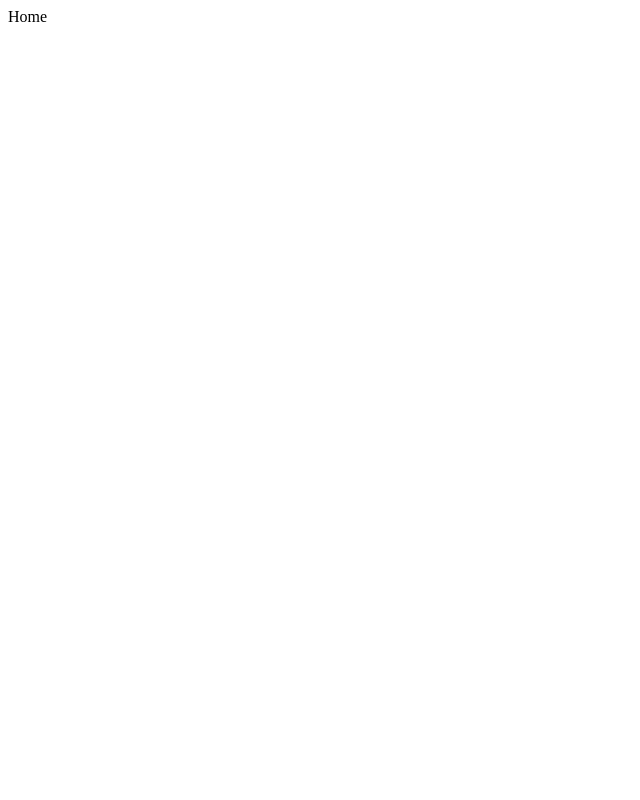
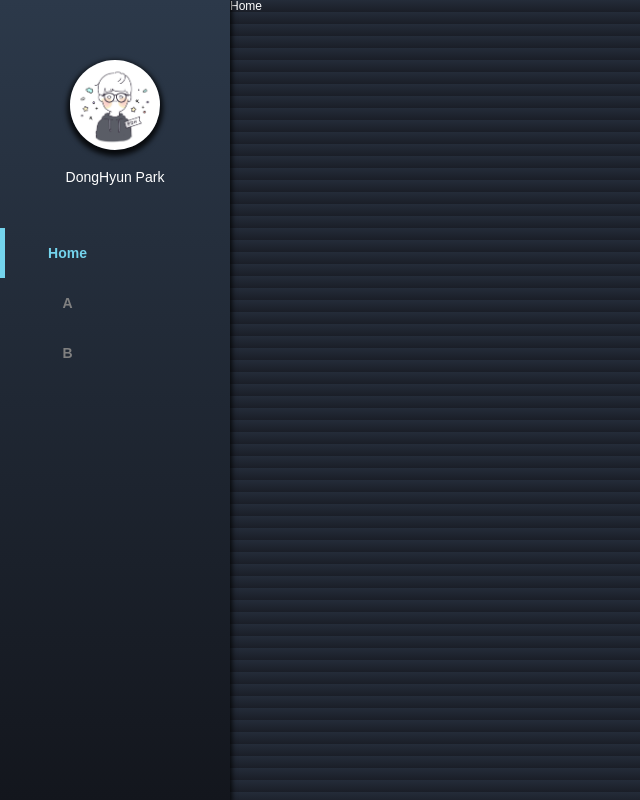
Before and after one commit to qkrdkwl9090/backoffice-react, a React (Create React App) app: page / in a window 1280 px wide. Shown: the whole page, without its empty margins (0-640 px from the left). Built offline with nearby package versions, Linux system fonts and the light colour scheme.

Commit message:
feat: add DrawerLeft(only design)

```diff
--- a/src/components/App.js
+++ b/src/components/App.js
@@ -1,10 +1,13 @@
 import React from "react";
 import PageRouter from "components/Router";
+import GlobalStyles from "components/GlobalStyles";
 
 function App() {
   return (
-    <PageRouter/>
-
+    <>
+      <PageRouter/>
+      <GlobalStyles/>
+    </>
 
   );
 }
--- /dev/null
+++ b/src/components/DrawerLeft.js
@@ -0,0 +1,85 @@
+import React from 'react';
+import styled from 'styled-components';
+import { Link, withRouter } from "react-router-dom";
+import test from "assets/images/123.jpg"
+const DrawerLeft = styled.header`
+    color:white;
+    position: fixed;
+    top:0;
+    left:0;
+    width:230px;
+    height:100%;
+    z-index: 9;
+    display:flex;
+    flex-direction: column;
+    align-items: start;
+    background:linear-gradient(to bottom, rgb(44,57,74), rgb(19,22,29));
+    box-shadow: 0px 1px 5px 2px rgba(0,0,0, 0.8);
+`;
+
+const List = styled.ul`
+    display:flex;
+    flex-direction: column;
+    margin-top: 24px;
+
+`;
+
+const Item = styled.li`
+    width: 100px;
+    height: 50px;
+    text-align:center;
+    color: ${props => props.current ? "rgb(116,212,237)" : "grey"};
+    border-left: 5px solid ${props => props.current ? "rgb(116,212,237)" : "transparent"};
+    font-weight:bold;
+    font-size:14px;
+    padding-left:30px;
+    transition: border-bottom .5s ease-in-out;
+    :hover{
+        color:white;
+    }
+`;
+const SLink = styled(Link)`
+    height: 50px;
+    display: flex;
+    align-items: center;
+    justify-content: center;
+
+`;
+const Profile = styled.div`
+    width: 100%;
+    display: flex;
+    flex-direction: column;
+    justify-content: center;
+    margin: 40px 0 20px;
+    align-items: center;
+
+`
+const ProfileImg = styled.img`
+    width:90px;
+    margin: 20px 0;
+    border-radius:50px;
+    box-shadow: 0px 3px 5px 3px rgba(0,0,0, 0.8);
+`
+const ProfileName = styled.p`
+    font-size: 14px;
+`
+
+export default withRouter(({location: {pathname}}) => (
+    <DrawerLeft>
+        <Profile>
+            <ProfileImg src={test}></ProfileImg>
+            <ProfileName>DongHyun Park</ProfileName>
+        </Profile>
+        <List>
+            <Item current={pathname === "/"}>
+                <SLink to="/">Home</SLink>
+            </Item>
+            <Item current={pathname === "/tv"}>
+                <SLink to="/a">A</SLink>
+            </Item>
+            <Item current={pathname === "/search"}>
+                <SLink to="/b">B</SLink>
+            </Item>
+        </List>
+    </DrawerLeft>
+))
--- a/src/components/GlobalStyles.js
+++ b/src/components/GlobalStyles.js
@@ -13,9 +13,12 @@ const globalStyles = createGlobalStyle`
     body{
         font-family: 'Noto Sans KR', sans-serif;
         font-size:12px;
-        background-color:rgba(20, 20, 20, 1);
+        background:linear-gradient(to bottom, rgb(36,44,57), rgb(26,30,39));
         color:white;
-        padding-top: 50px;
+        padding-left: 230px;
+    }
+    ul{
+        list-style:none;
     }
 `;
 export default globalStyles;
--- a/src/components/Router.js
+++ b/src/components/Router.js
@@ -1,11 +1,11 @@
 import React from "react";
 import {BrowserRouter as Router, Route, Redirect, Switch} from "react-router-dom";
 import Home from "routes/home";
-// import Header from "Components/Header";
+import DrawerLeft from "components/DrawerLeft";
 
 const PageRouter = () => (
     <Router>
-        {/* <Header/> */}
+        <DrawerLeft/>
         <Switch>
             <Route path="/" exact component={Home}/>
             <Redirect from="*" to="/"/>
```
Also changed, not shown: src/assets/images/123.jpg (added).
